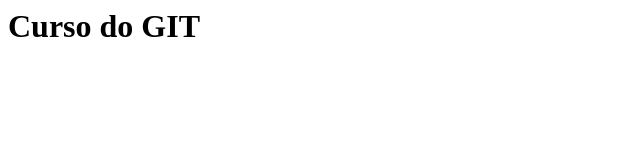
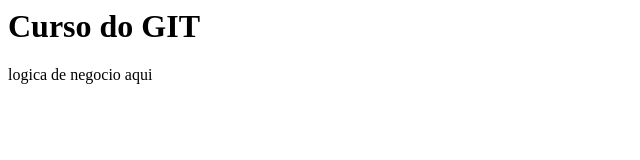
Before and after one commit to rodriguezmalvis/curso-git, a plain HTML site: page index.html in a window 1280 px wide. Shown: the whole page, without its empty margins (0-640 px from the left). Drawn offline with Linux system fonts and the light colour scheme.

Commit message:
Incluindo linha

```diff
--- a/index.html
+++ b/index.html
@@ -4,6 +4,7 @@
             <h1>
                 Curso do GIT
             </h1>
+            logica de negocio aqui
         </body>
     </head>
 </html>
```
